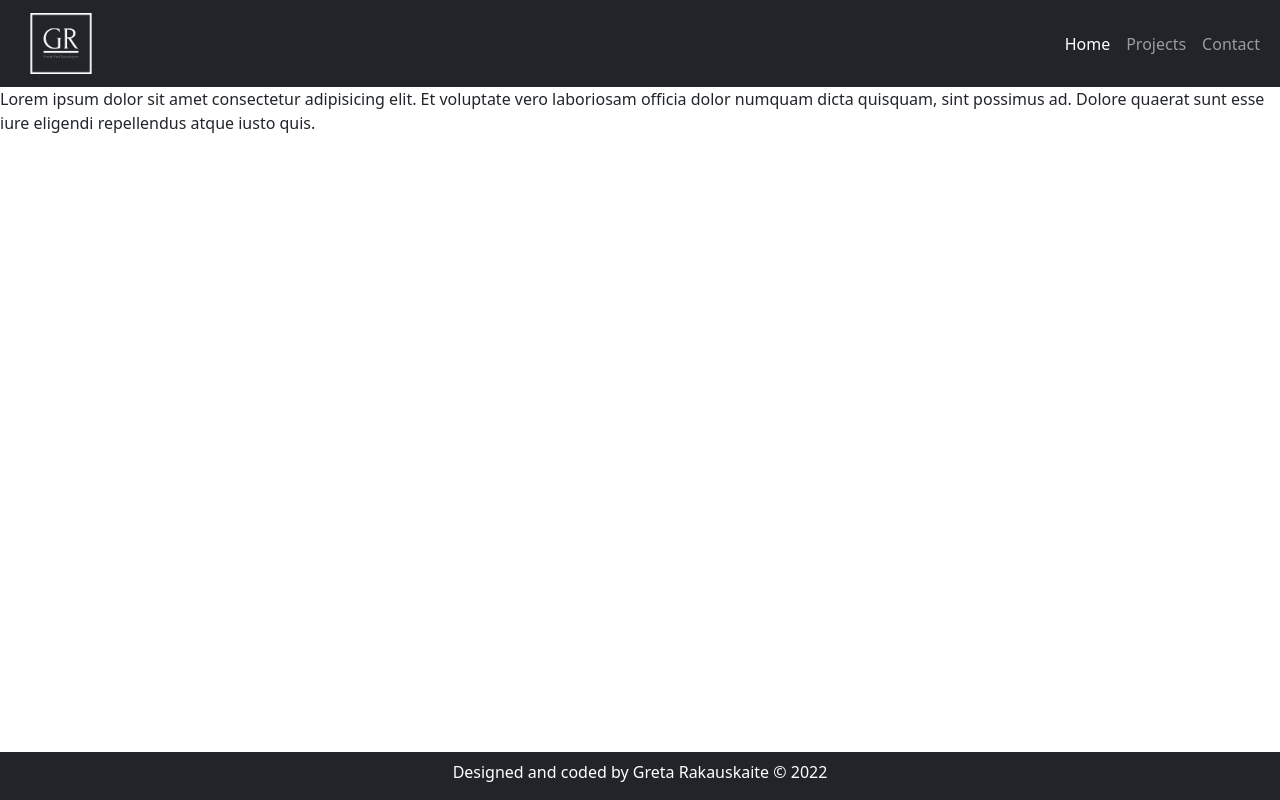
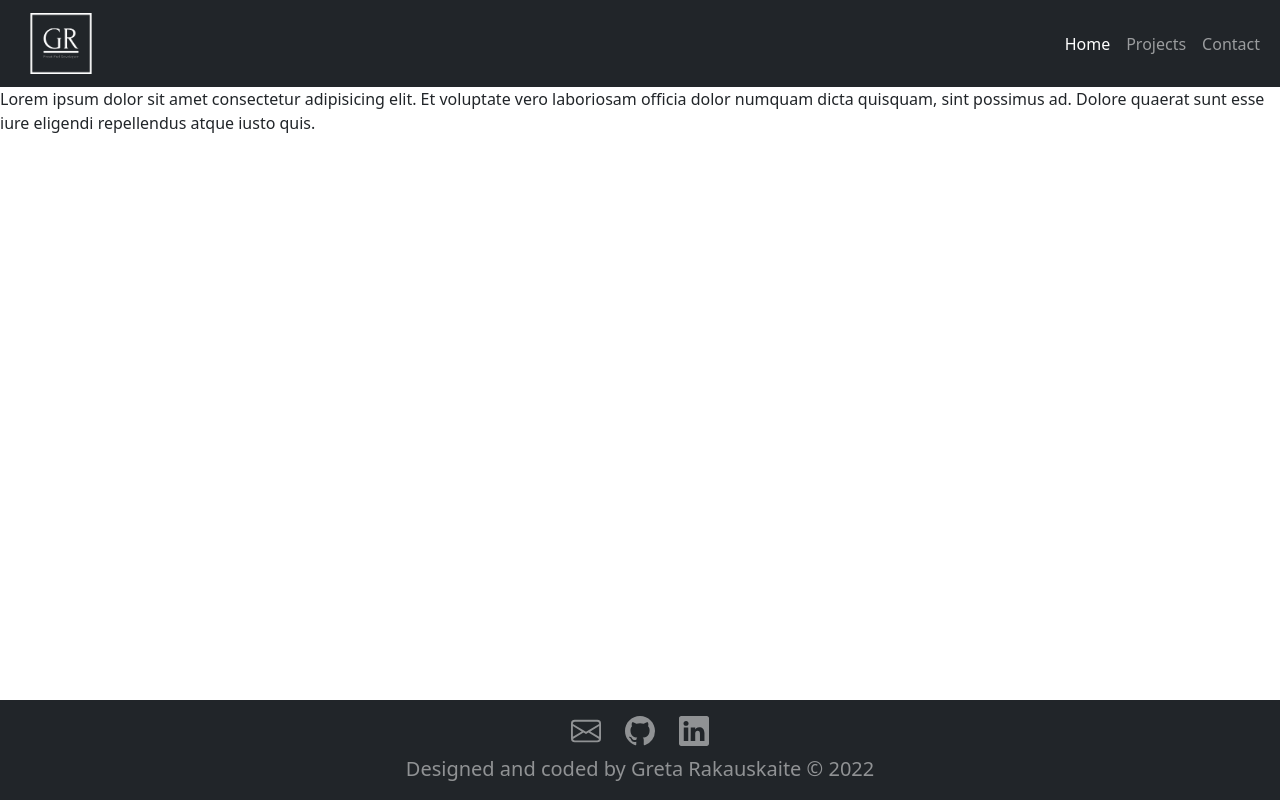
Before and after one commit to GretaRa/bootstrap-restaurant, a website: page index.html in a window 1280 px wide. Drawn offline with nearby package versions, Linux system fonts and the light colour scheme.

Commit message:
Create footer

```diff
--- a/index.html
+++ b/index.html
@@ -29,9 +29,28 @@
     <main>
         <p>Lorem ipsum dolor sit amet consectetur adipisicing elit. Et voluptate vero laboriosam officia dolor numquam dicta quisquam, sint possimus ad. Dolore quaerat sunt esse iure eligendi repellendus atque iusto quis.</p>
     </main>
-    <footer class="bg-dark text-white fixed-bottom">
+    <footer class="bg-dark fixed-bottom text-white-50">
+        <div class="container d-flex justify-content-center">
+            <div class="row mt-3">
+                <div class="col">
+                    <a href="mailto:greta.rakauskaite0@gmail.com"><svg xmlns="http://www.w3.org/2000/svg" width="30" height="30" fill="currentColor" class="bi bi-envelope text-white-50" viewBox="0 0 16 16">
+                        <path d="M0 4a2 2 0 0 1 2-2h12a2 2 0 0 1 2 2v8a2 2 0 0 1-2 2H2a2 2 0 0 1-2-2V4Zm2-1a1 1 0 0 0-1 1v.217l7 4.2 7-4.2V4a1 1 0 0 0-1-1H2Zm13 2.383-4.708 2.825L15 11.105V5.383Zm-.034 6.876-5.64-3.471L8 9.583l-1.326-.795-5.64 3.47A1 1 0 0 0 2 13h12a1 1 0 0 0 .966-.741ZM1 11.105l4.708-2.897L1 5.383v5.722Z"/>
+                    </svg></a>
+                </div>
+                <div class="col">
+                    <a href="https://github.com/GretaRa" target="_blank"><svg xmlns="http://www.w3.org/2000/svg" width="30" height="30" fill="currentColor" class="bi bi-github text-white-50" viewBox="0 0 16 16">
+                        <path d="M8 0C3.58 0 0 3.58 0 8c0 3.54 2.29 6.53 5.47 7.59.4.07.55-.17.55-.38 0-.19-.01-.82-.01-1.49-2.01.37-2.53-.49-2.69-.94-.09-.23-.48-.94-.82-1.13-.28-.15-.68-.52-.01-.53.63-.01 1.08.58 1.23.82.72 1.21 1.87.87 2.33.66.07-.52.28-.87.51-1.07-1.78-.2-3.64-.89-3.64-3.95 0-.87.31-1.59.82-2.15-.08-.2-.36-1.02.08-2.12 0 0 .67-.21 2.2.82.64-.18 1.32-.27 2-.27.68 0 1.36.09 2 .27 1.53-1.04 2.2-.82 2.2-.82.44 1.1.16 1.92.08 2.12.51.56.82 1.27.82 2.15 0 3.07-1.87 3.75-3.65 3.95.29.25.54.73.54 1.48 0 1.07-.01 1.93-.01 2.2 0 .21.15.46.55.38A8.012 8.012 0 0 0 16 8c0-4.42-3.58-8-8-8z"/>
+                    </svg></a>
+                </div>
+                <div class="col">
+                    <a href="https://www.linkedin.com/in/greta-rakauskaite/" target="_blank"><svg xmlns="http://www.w3.org/2000/svg" width="30" height="30" fill="currentColor" class="bi bi-linkedin text-white-50" viewBox="0 0 16 16">
+                        <path d="M0 1.146C0 .513.526 0 1.175 0h13.65C15.474 0 16 .513 16 1.146v13.708c0 .633-.526 1.146-1.175 1.146H1.175C.526 16 0 15.487 0 14.854V1.146zm4.943 12.248V6.169H2.542v7.225h2.401zm-1.2-8.212c.837 0 1.358-.554 1.358-1.248-.015-.709-.52-1.248-1.342-1.248-.822 0-1.359.54-1.359 1.248 0 .694.521 1.248 1.327 1.248h.016zm4.908 8.212V9.359c0-.216.016-.432.08-.586.173-.431.568-.878 1.232-.878.869 0 1.216.662 1.216 1.634v3.865h2.401V9.25c0-2.22-1.184-3.252-2.764-3.252-1.274 0-1.845.7-2.165 1.193v.025h-.016a5.54 5.54 0 0 1 .016-.025V6.169h-2.4c.03.678 0 7.225 0 7.225h2.4z"/>
+                    </svg></a>
+                </div>
+            </div>
+        </div>
         <div class="row">
-            <div class="col text-center pt-2">
+            <div class="col text-center pt-2 fs-5 ">
                 <p> Designed and coded by Greta Rakauskaite &copy 2022</p>
             </div>
         </div>
--- /dev/null
+++ b/package.json
@@ -0,0 +1,5 @@
+{
+  "dependencies": {
+    "bootstrap-icons": "^1.9.1"
+  }
+}
```
Also changed, not shown: 1 other file.
